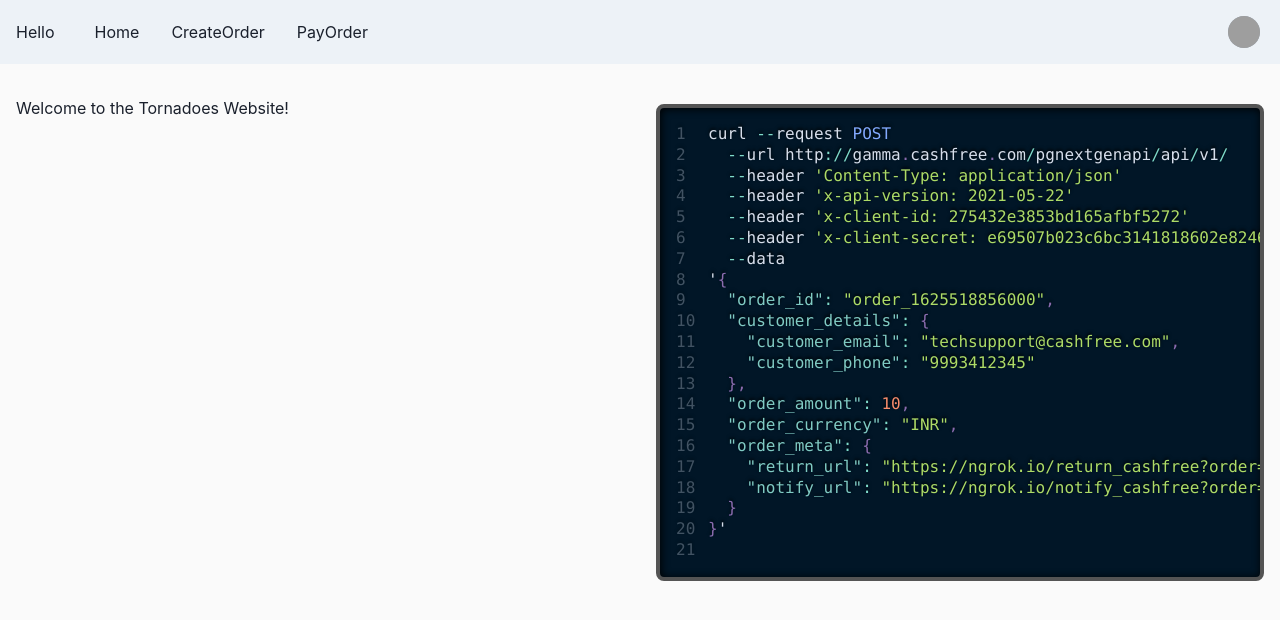
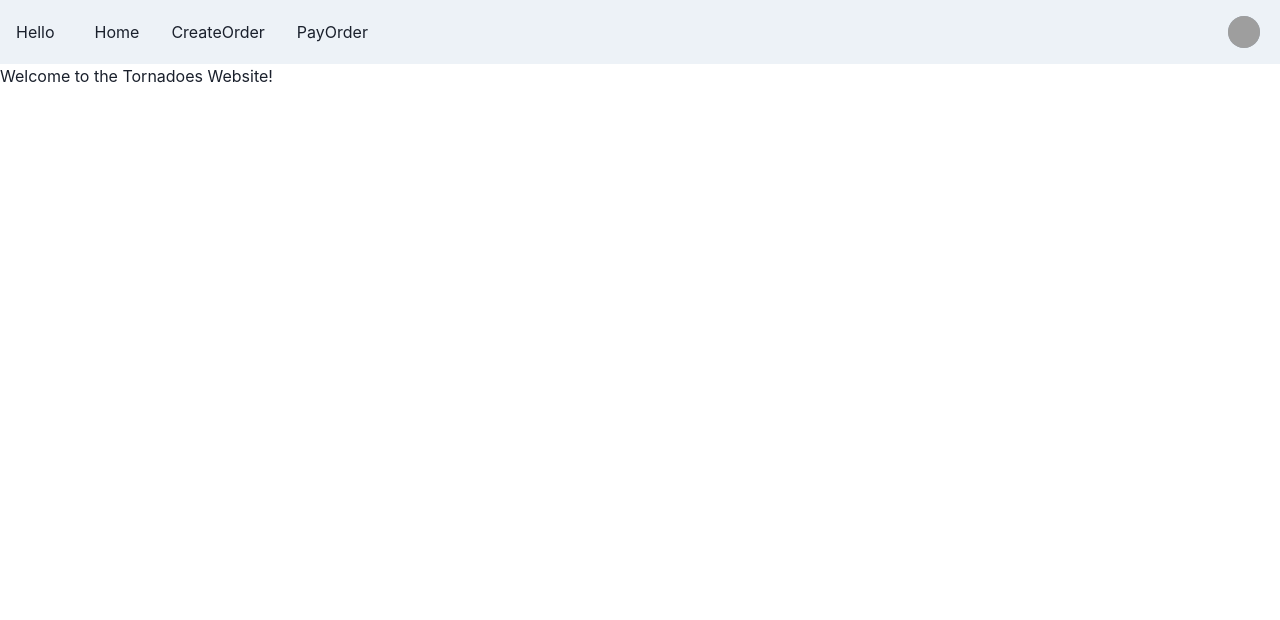
Before and after one commit to obh/api-demo-chakra, a React (Create React App) app: page / in a window 1280 px wide. Shown: the top 620 px of the page. Built offline with nearby package versions, Linux system fonts and the light colour scheme; grey boxes are pictures that could not be loaded.

Commit message:
more such changes to ungeneralize the code

```diff
--- a/src/App.js
+++ b/src/App.js
@@ -13,21 +13,21 @@
     <div>
         <CNavBar/>
           {/* <Link to="two">Two</Link> */}
-           <Grid
-              h="800px" pt={8}
-              templateColumns="repeat(6, 1fr)"
-              gap={4} bg="#fafafa" >
-                <GridItem rowSpan={2} colSpan={3} >
-                  <Box ml="4" mr="2">
+          {/* //<Grid>
+              // h="800px" pt={8}
+              // templateColumns="repeat(6, 1fr)"
+              // gap={4} bg="#fafafa" >
+              //   <GridItem rowSpan={2} colSpan={3} >
+              //     <Box ml="4" mr="2"> */}
                     <Main/>
-                  </Box>
-                </GridItem>
-                <GridItem rowSpan={2} colSpan={3} >
-                  <Box ml="2" mr="4">
-                    <Code/>
-                  </Box>
-                </GridItem>
-            </Grid>
+            {/* //       </Box>
+            //     </GridItem>
+            //     <GridItem rowSpan={2} colSpan={3} >
+            //       <Box ml="2" mr="4">
+            //         <Code/>
+            //       </Box>
+            //     </GridItem>
+            // </Grid> */}
       </div>
     );
 }
--- a/src/components/CreateOrder.js
+++ b/src/components/CreateOrder.js
@@ -7,6 +7,8 @@
   AccordionIcon,
   Box,
   Badge,
+  Grid,
+  GridItem,
   Heading,
   Text,
   Input,
@@ -29,6 +31,7 @@
 import {Validate, ValidateOrderId} from './Validation'
 import Api from './Api'
 import InputBox from './InputBox';
+import Code from './Code';
 
 
 function StatsCard(props) {
@@ -95,7 +98,12 @@
   const description = "The create order API is the first step to process payments. \
   This API will fetch you an order token which can be used to complete the payment."
   return (
-        <div>
+      <Grid
+      h="800px" pt={8}
+      templateColumns="repeat(6, 1fr)"
+      gap={4} bg="#fafafa" >
+        <GridItem rowSpan={2} colSpan={3} >
+                  <Box ml="4" mr="2">
         <Box pb={4}>
         <Heading pb={2} as="h2" size="xl">
           <Badge variant="outline" colorScheme="blue"  fontSize="0.7em" mr={2}> 1 </Badge>
@@ -190,7 +198,14 @@
             </AccordionPanel>
           </AccordionItem>
         </Accordion>
-        </div>
+        </Box>
+        </GridItem>
+        <GridItem rowSpan={2} colSpan={3} >
+          <Box ml="2" mr="4">
+            <Code/>
+          </Box>
+        </GridItem>
+    </Grid>
 
 )
 }
```
Also changed, not shown: src/components/Navbar.js (line endings or trailing spaces).
